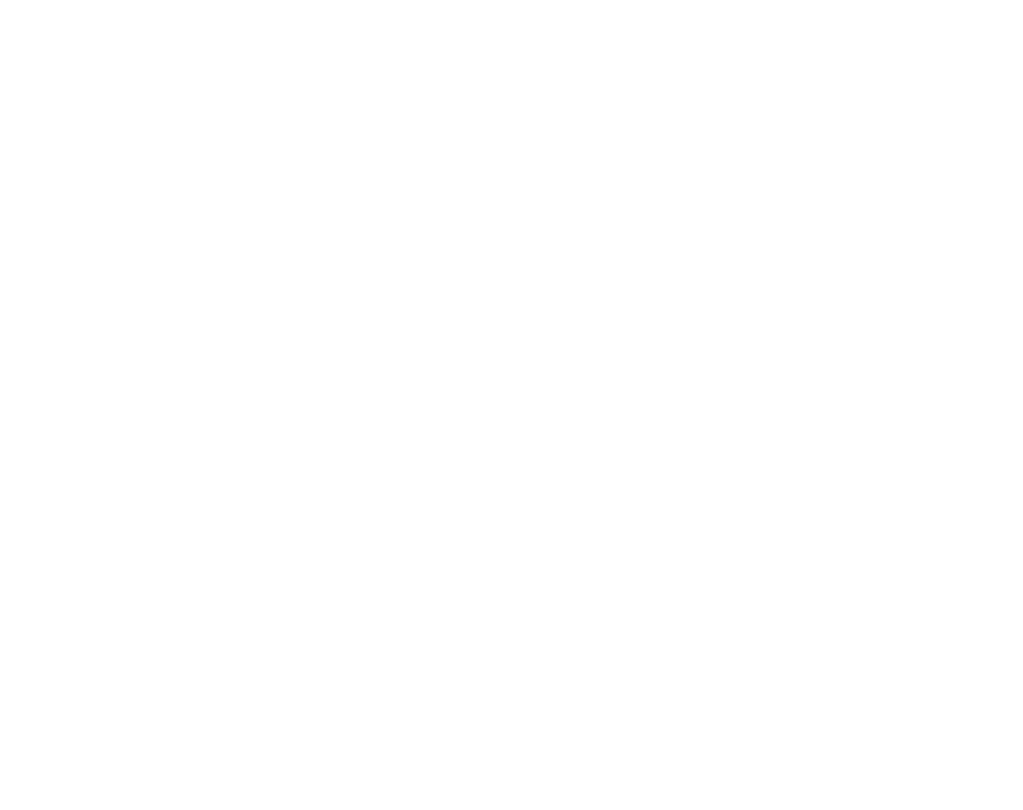
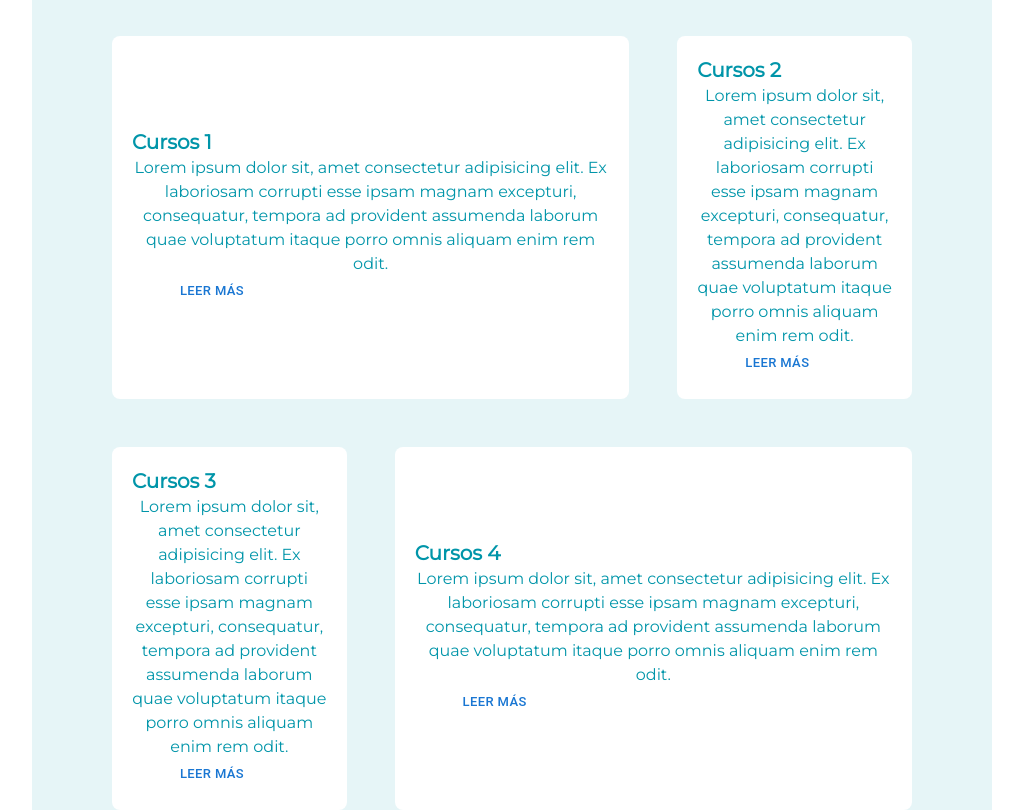
Before and after one commit to ADGuastalli/CashIn, a Next.js app in the folder front/: page / in a window 1280 px wide. Shown: the part 1520-2330 px from the top of the page, without its empty margins (128-1151 px from the left). Before the commit the page ends 1559 px from the top, so only its background shows below. Built offline with nearby package versions, Linux system fonts and the light colour scheme.

Commit message:
Actulizacion lunes

```diff
--- a/front/src/app/page.tsx
+++ b/front/src/app/page.tsx
@@ -3,13 +3,13 @@
 import Image from "next/image";
 import Navbar from "@/components/Nadvar";
 import BooksComponet from "@/components/Books";
+import CursosComponet from "@/components/Cursos";
 
 export default function Home() {
   return (
     <div>
       <Navbar />
-      <div className="flex flex-col justify-center items-center">
-        <div className="flex flex-col justify-center items-center text-center my-10">
+      <div className="flex flex-col items-center justify-center text-center my-10">
         <Image
           src={Logo}
           alt="Logo"
@@ -30,11 +30,18 @@
           manera <span className="font-bold">Inteligente</span>.
         </h1>
       </div>
-        <div className="flex flex-col justify-center items-start text-center my-10 mt-20">
-          <h2 className="text-3xl mb-10 font-bold">
+      <div className=" bg-[#0095a919] p-20 mx-40 rounded-3xl">
+        <h2 id="Producto" className="text-3xl mb-10 font-bold text-left">
           Conoce nuestra serie de Libros de Educación Financiera
         </h2>
+        <div className="mb-10">
           <BooksComponet />
+        </div>
+        <h2 id="Educacion" className="text-3xl mb-10 font-bold mt-20">
+          Cursos y Talleres
+        </h2>
+        <div>
+          <CursosComponet />
         </div>
       </div>
     </div>
--- /dev/null
+++ b/front/src/components/Cursos/index.tsx
@@ -0,0 +1,74 @@
+import Button from "@mui/material/Button";
+import React from "react";
+
+export default function CursosComponet() {
+  return (
+    <div className="grid grid-cols-3 grid-rows-5 gap-12">
+      <div className="col-span-2 row-span-2 bg-white p-5 rounded-lg flex flex-col justify-center ">
+        <h3 className="text-xl font-bold text-left">Cursos 1</h3>
+        <p className="text-center">
+          Lorem ipsum dolor sit, amet consectetur adipisicing elit. Ex
+          laboriosam corrupti esse ipsam magnam excepturi, consequatur, tempora
+          ad provident assumenda laborum quae voluptatum itaque porro omnis
+          aliquam enim rem odit.
+        </p>
+        <Button
+          size="small"
+          className="font-bold rounded-xl bg-second text-white px-6 py-1 m-2 text-xl
+      transition-transform duration-300 transform hover:scale-105 mt-5 w-40"
+        >
+          Leer más
+        </Button>
+      </div>
+      <div className="row-span-2 col-start-3 bg-white p-5 rounded-lg flex flex-col">
+        <h3 className="text-xl font-bold text-left">Cursos 2</h3>
+        <p className="text-center">
+          Lorem ipsum dolor sit, amet consectetur adipisicing elit. Ex
+          laboriosam corrupti esse ipsam magnam excepturi, consequatur, tempora
+          ad provident assumenda laborum quae voluptatum itaque porro omnis
+          aliquam enim rem odit.
+        </p>
+        <Button
+          size="small"
+          className="font-bold rounded-xl bg-second text-white px-6 py-1 m-2 text-xl
+      transition-transform duration-300 transform hover:scale-105 mt-5 w-40"
+        >
+          Leer más
+        </Button>
+      </div>
+
+      <div className="row-span-2 col-start-1 row-start-3 bg-white p-5 rounded-lg flex flex-col">
+        <h3 className="text-xl font-bold text-left">Cursos 3</h3>
+        <p className="text-center">
+          Lorem ipsum dolor sit, amet consectetur adipisicing elit. Ex
+          laboriosam corrupti esse ipsam magnam excepturi, consequatur, tempora
+          ad provident assumenda laborum quae voluptatum itaque porro omnis
+          aliquam enim rem odit.
+        </p>
+        <Button
+          size="small"
+          className="font-bold rounded-xl bg-second text-white px-6 py-1 m-2 text-xl
+      transition-transform duration-300 transform hover:scale-105 mt-5 w-40"
+        >
+          Leer más
+        </Button>
+      </div>
+      <div className="col-span-2 row-span-2 col-start-2 row-start-3 bg-white p-5 rounded-lg flex flex-col justify-center ">
+        <h3 className="text-xl font-bold text-left">Cursos 4</h3>
+        <p className="text-center">
+          Lorem ipsum dolor sit, amet consectetur adipisicing elit. Ex
+          laboriosam corrupti esse ipsam magnam excepturi, consequatur, tempora
+          ad provident assumenda laborum quae voluptatum itaque porro omnis
+          aliquam enim rem odit.
+        </p>
+        <Button
+          size="small"
+          className="font-bold rounded-xl bg-second text-white px-6 py-1 m-2 text-xl
+      transition-transform duration-300 transform hover:scale-105 mt-5 w-40"
+        >
+          Leer más
+        </Button>
+      </div>
+    </div>
+  );
+}
--- a/front/src/components/Menu/index.tsx
+++ b/front/src/components/Menu/index.tsx
@@ -83,7 +83,7 @@
         </div>
       </Link>
 
-      <Link href="#">
+      <Link href="https://chatgpt.com/g/g-R6OiPvkkm-cashinbot">
         <div className="flex flex-col items-center">
           <div className="flex flex-col items-center justify-center p-4 hover:bg-[#0095A9]/15 rounded-lg shadow-md w-40 h-40 transition-all duration-500">
             <Image src={ImgChat} alt="Chat" width={60} height={60} />
--- a/front/src/components/Nadvar/index.tsx
+++ b/front/src/components/Nadvar/index.tsx
@@ -16,6 +16,7 @@
 export default function Navbar() {
   const { user, isAuthenticated, logout } = useContext(UserContext);
   const [isActive, setIsActive] = useState(false);
+  console.log(user);
 
   const handleLogout = () => {
     Swal.fire({
@@ -75,12 +76,12 @@
         } lg:block lg:flex-row flex-col lg:space-y-0 space-y-4`}
       >
         <div className="flex-grow flex flex-col lg:flex-row lg:space-x-8">
-          <Link href="/home/homeRutinas" onClick={handleMenuClick}>
+          <Link href="#Producto" onClick={handleMenuClick}>
             <Button_nadvar className="text-sm lg:text-base">
               PRODUCTOS
             </Button_nadvar>
           </Link>
-          <Link href="/home/homePlanes" onClick={handleMenuClick}>
+          <Link href="#Educacion" onClick={handleMenuClick}>
             <Button_nadvar className="text-sm lg:text-base">
               EDUCACION
             </Button_nadvar>
@@ -100,7 +101,7 @@
           {isAuthenticated ? (
             <>
               <span className="text-[#97D6DF] dark:text-[#97D6DF] text-sm lg:text-lg">
-                Bienvenido, {user?.name || user?.email || ""}
+                Bienvenido, {user?.user_name || user?.email || ""}
               </span>
               <div className="flex items-center ms-10 md:me-2">
                 <Link
--- a/front/src/components/ui/Buttons/index.tsx
+++ b/front/src/components/ui/Buttons/index.tsx
@@ -96,6 +96,17 @@
   );
 }
 
+export function Button_LeerMAs({ children, ...props }: Props) {
+  return (
+    <button
+      className="font-bold rounded-xl bg-second text-white px-6 py-1 m-2 text-xl
+      transition-transform duration-300 transform hover:scale-105"
+    >
+      LEER MÁS
+    </button>
+  );
+}
+
 export function Button_Home() {
   return (
     <button
```
Also changed, not shown: front/src/components/Books/index.tsx (+67 -16 lines). Lines whose indentation alone changed are shown as unchanged.
